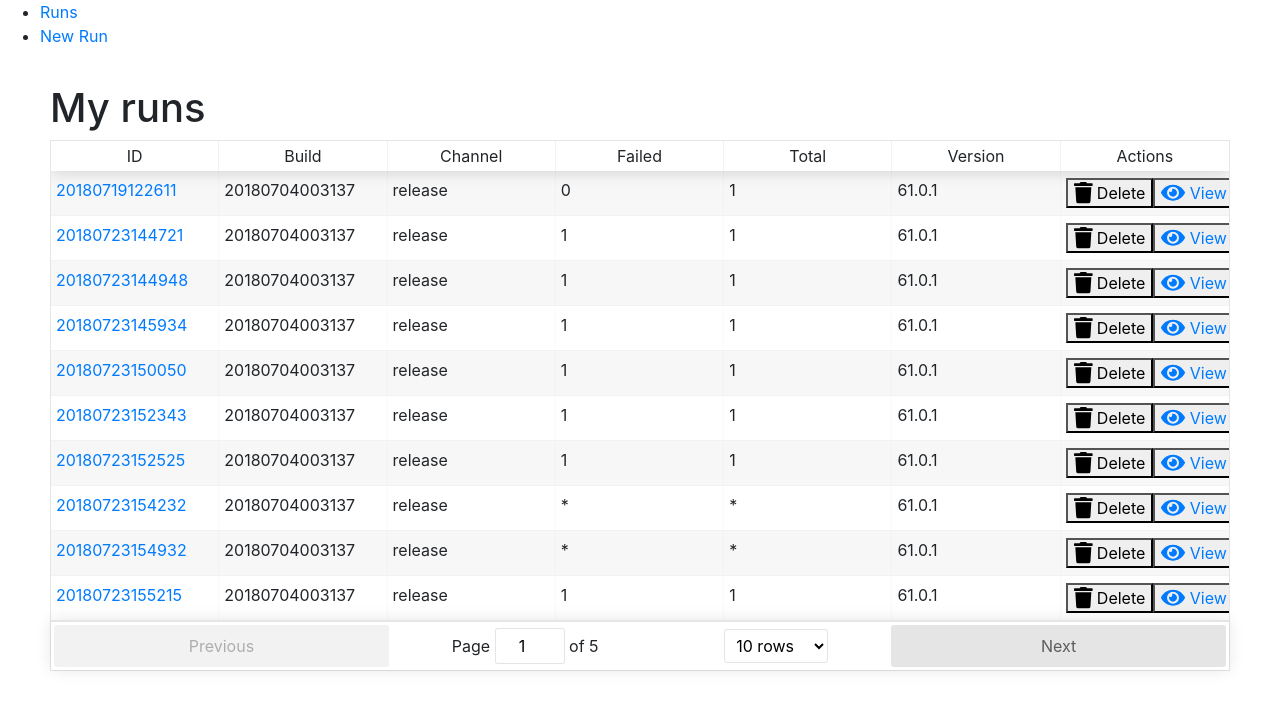
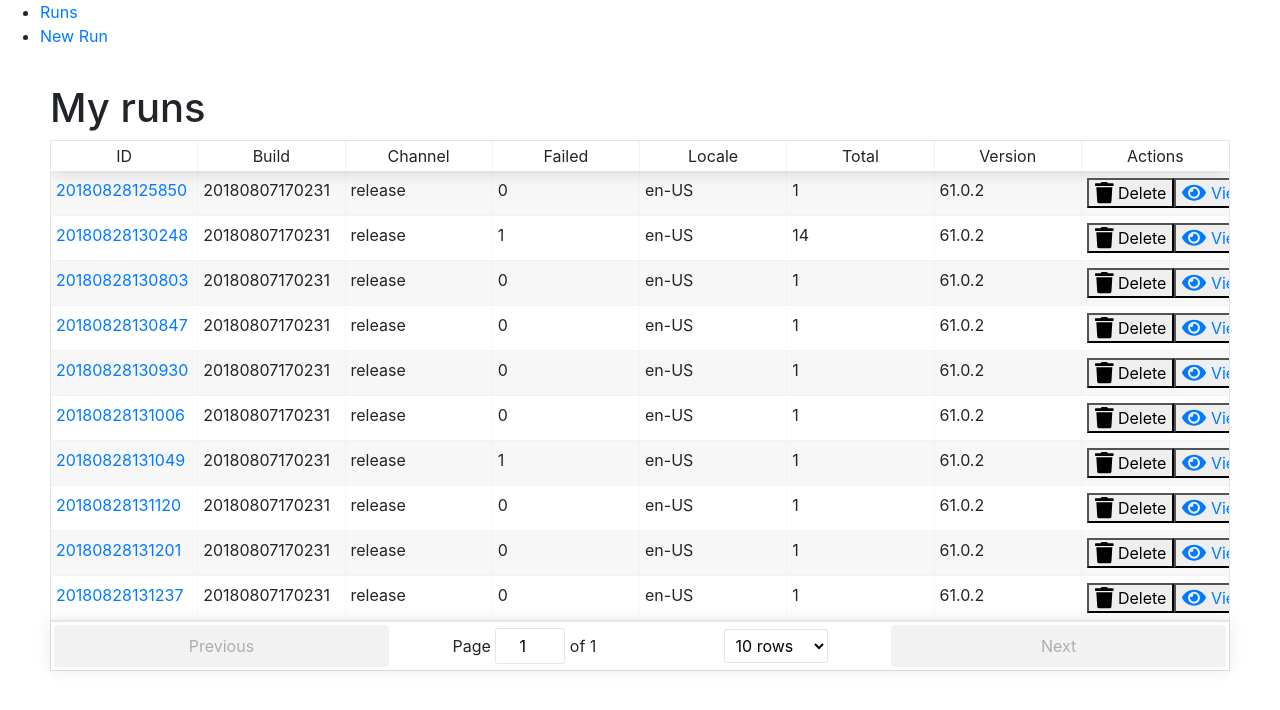
Before and after one commit to psilaghi/iris-control-center, a React (Create React App) app: page /runs in a window 1280 px wide. Shown: the top 710 px of the page. Built offline with nearby package versions, Linux system fonts and the light colour scheme.

Commit message:
use the new all_runs.json and added the Locale column

```diff
--- /dev/null
+++ b/public/data/all_runs.json
@@ -0,0 +1,94 @@
+{
+ "runs": [
+  {
+   "build": "20180807170231",
+   "channel": "release",
+   "failed": 0,
+   "id": "20180828125850",
+   "locale": "en-US",
+   "total": 1,
+   "version": "61.0.2"
+  },
+  {
+   "build": "20180807170231",
+   "channel": "release",
+   "failed": 1,
+   "id": "20180828130248",
+   "locale": "en-US",
+   "total": 14,
+   "version": "61.0.2"
+  },
+  {
+   "build": "20180807170231",
+   "channel": "release",
+   "failed": 0,
+   "id": "20180828130803",
+   "locale": "en-US",
+   "total": 1,
+   "version": "61.0.2"
+  },
+  {
+   "build": "20180807170231",
+   "channel": "release",
+   "failed": 0,
+   "id": "20180828130847",
+   "locale": "en-US",
+   "total": 1,
+   "version": "61.0.2"
+  },
+  {
+   "build": "20180807170231",
+   "channel": "release",
+   "failed": 0,
+   "id": "20180828130930",
+   "locale": "en-US",
+   "total": 1,
+   "version": "61.0.2"
+  },
+  {
+   "build": "20180807170231",
+   "channel": "release",
+   "failed": 0,
+   "id": "20180828131006",
+   "locale": "en-US",
+   "total": 1,
+   "version": "61.0.2"
+  },
+  {
+   "build": "20180807170231",
+   "channel": "release",
+   "failed": 1,
+   "id": "20180828131049",
+   "locale": "en-US",
+   "total": 1,
+   "version": "61.0.2"
+  },
+  {
+   "build": "20180807170231",
+   "channel": "release",
+   "failed": 0,
+   "id": "20180828131120",
+   "locale": "en-US",
+   "total": 1,
+   "version": "61.0.2"
+  },
+  {
+   "build": "20180807170231",
+   "channel": "release",
+   "failed": 0,
+   "id": "20180828131201",
+   "locale": "en-US",
+   "total": 1,
+   "version": "61.0.2"
+  },
+  {
+   "build": "20180807170231",
+   "channel": "release",
+   "failed": 0,
+   "id": "20180828131237",
+   "locale": "en-US",
+   "total": 1,
+   "version": "61.0.2"
+  }
+ ]
+}
--- a/src/components/RunsPage/index.js
+++ b/src/components/RunsPage/index.js
@@ -22,6 +22,9 @@ const TABLE_COLUMNS = [{
   Header: "Failed",
   accessor: "failed"
 }, {
+  Header: "Locale",
+  accessor: "locale"
+}, {
   Header: "Total",
   accessor: "total"
 }, {
@@ -36,11 +39,7 @@ class RunsPage extends React.Component {
   }
 
   componentDidMount() {
-    ApiClient.get('/data/runs.json').then(response => {
-      let parsedResponse = [];
-      Object.keys(response).map(id => parsedResponse.push({id: id, ...response[id]}));
-      this.setState({runs: parsedResponse});
-    });
+    ApiClient.get('/data/all_runs.json').then(response => this.setState({runs: response.runs}));
   }
 
   handleDelete = (id) => {
```
